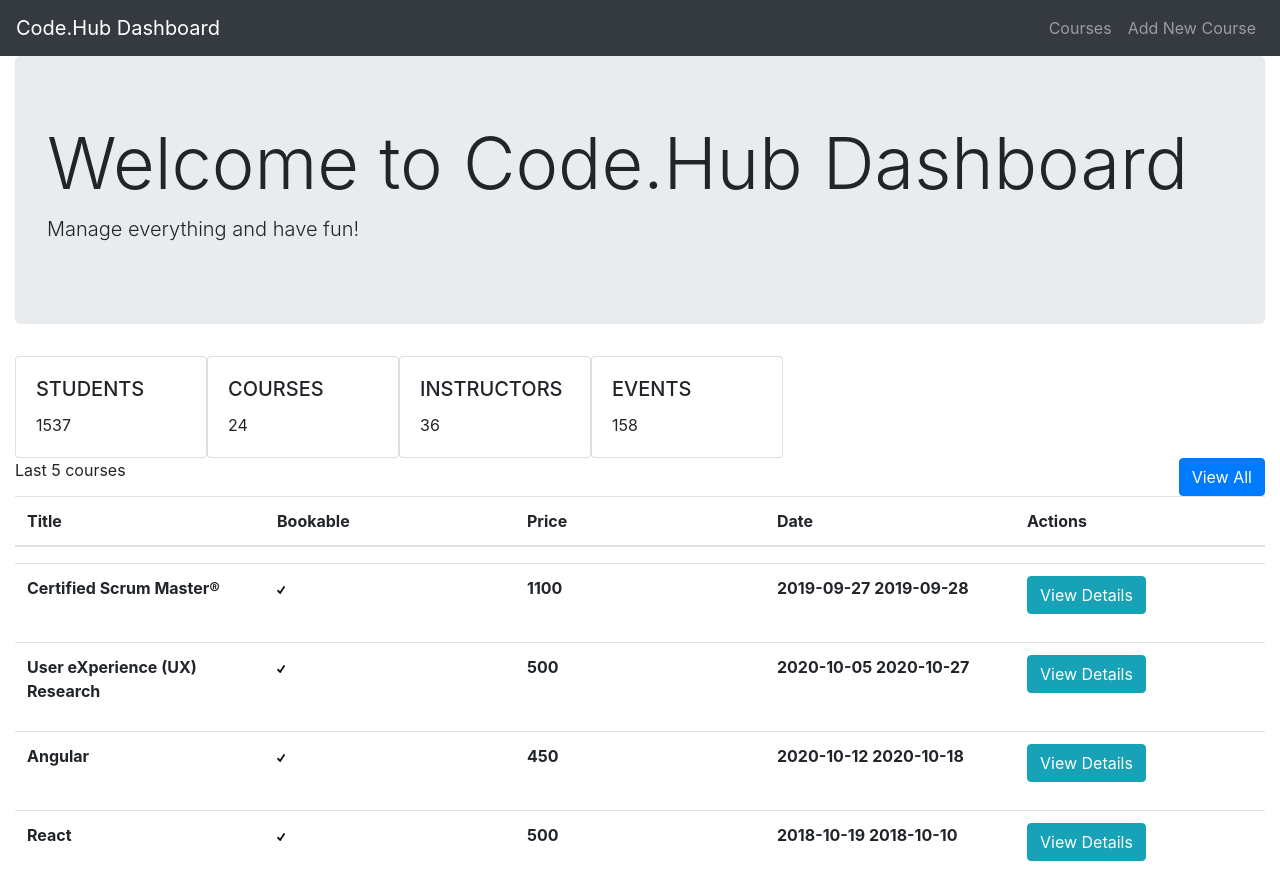
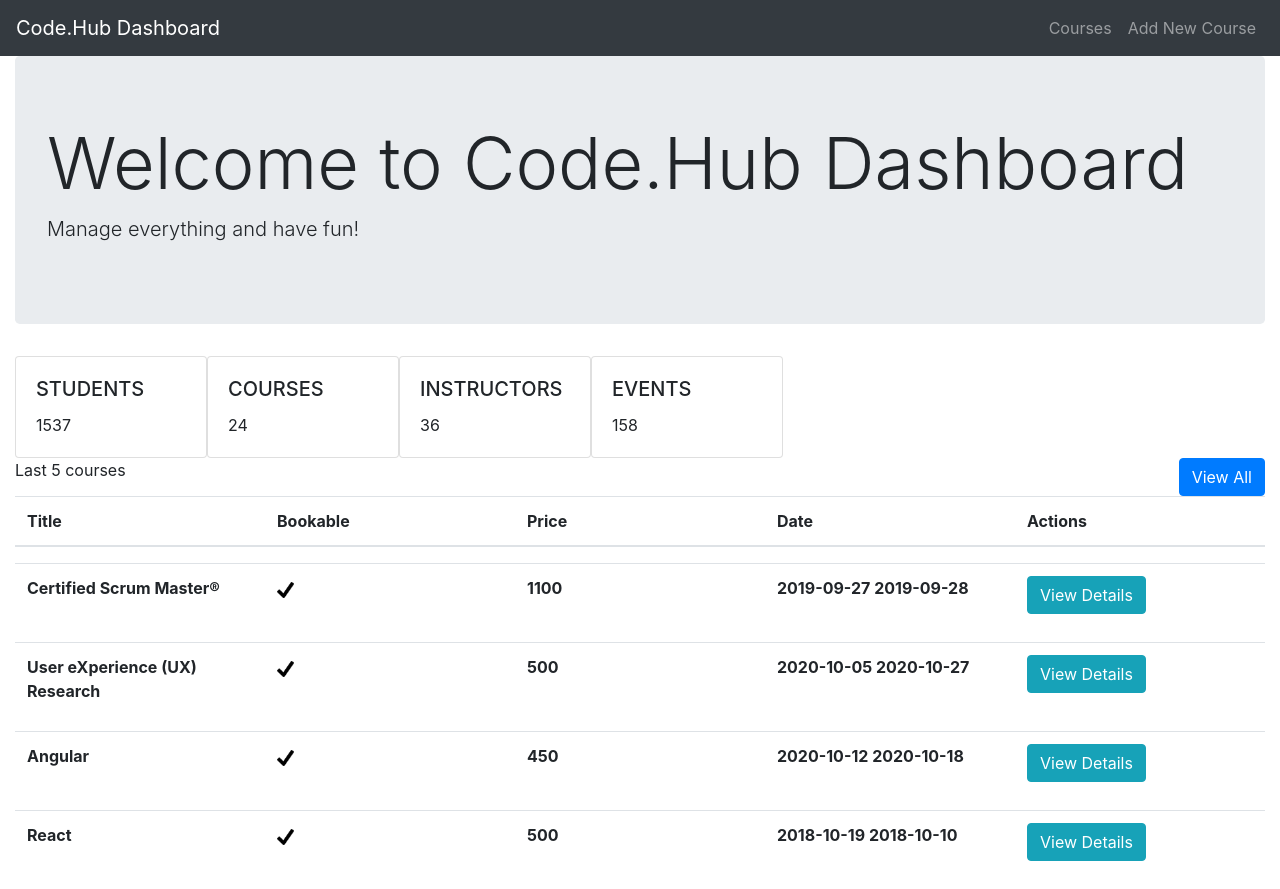
Before and after one commit to kcholevas/prfuture, a React (Create React App) app: page / in a window 1280 px wide. Built offline with nearby package versions, Linux system fonts and the light colour scheme; data requests are answered from the project's data file.

Commit message:
Update index.css

```diff
--- a/src/index.css
+++ b/src/index.css
@@ -14,7 +14,7 @@
   }
 
   .photo {
-    height: 1vh;
+    height: 2vh;
   }
 
   /*.StatsList {
```
